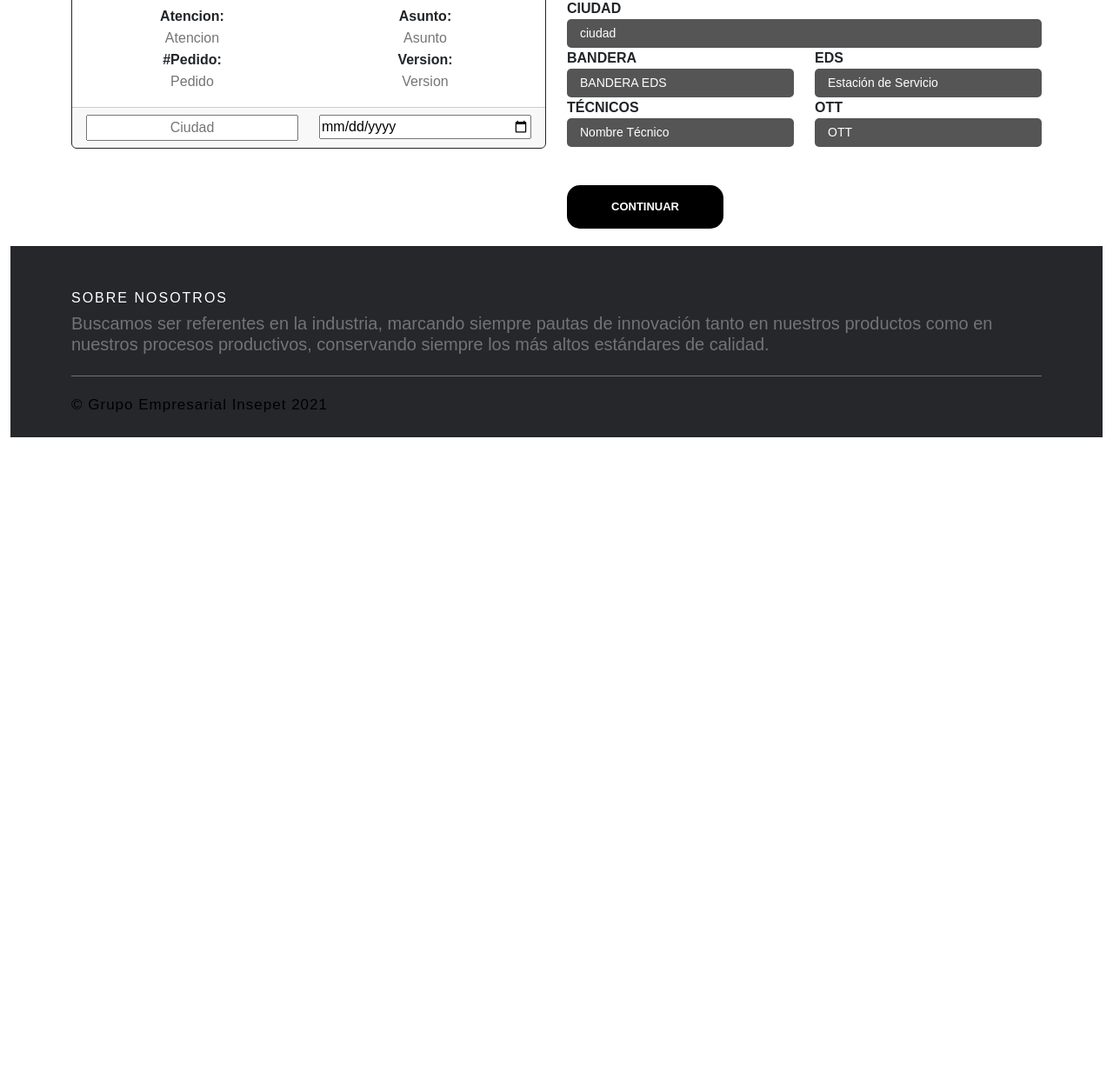
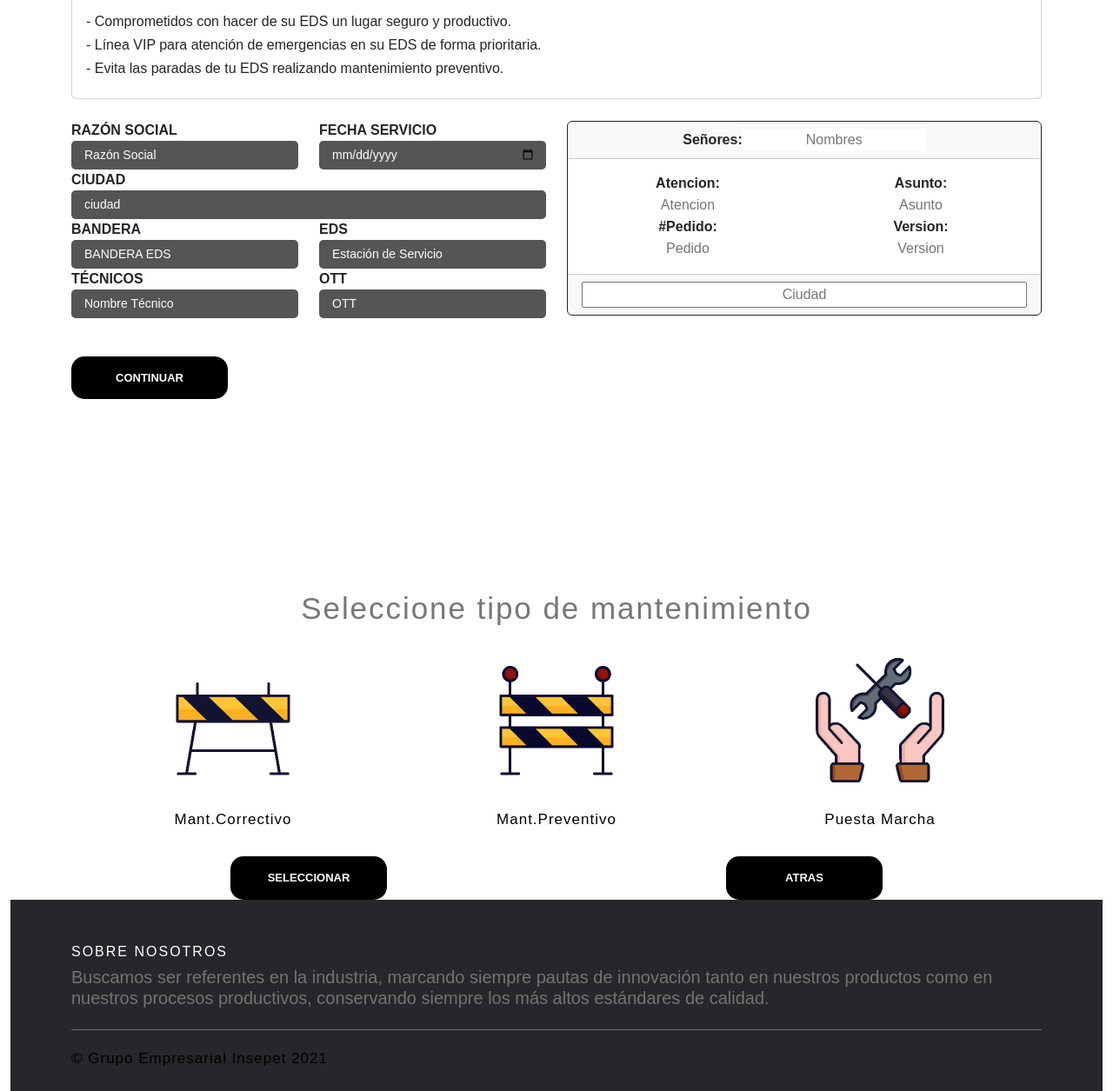
Before and after one commit to T0x1c-Devel0per/AplicativoInsepet, a PHP site: page /Login/ in a window 1280 px wide. Shown: the part 994-2249 px from the top of the page at 87% size. Before the commit the page ends 1497 px from the top, so only its background shows below. Run offline with PHP 8.4, Linux system fonts and the light colour scheme; some libraries are stand-ins or nearby versions.

Commit message:
Mejorando-Aplicativo2.2

```diff
--- a/CSS/style.css
+++ b/CSS/style.css
@@ -772,9 +772,9 @@ tbody, td, tfoot, th, thead, tr {
 }
 
 .textArea {
-  height: 125px;
+  height: 120px;
   border-radius: 15px;
-  padding: 20px;
+  padding: 7px;
 }
 
 .social-icons a.facebook:hover {
@@ -804,7 +804,7 @@ tbody, td, tfoot, th, thead, tr {
 .img-area {
   position: relative;
   width: 182px;
-  height: 200px;
+  height: 180px;
   background: var(--grey);
   margin-bottom: 30px;
   overflow: hidden;
--- a/CSS/style.scss
+++ b/CSS/style.scss
@@ -760,9 +760,9 @@ tbody,td,tfoot,th,thead,tr {
     font-size: 14px
 }
 .textArea{
-    height: 125px;
+    height: 120px;
     border-radius: 15px;
-    padding: 20px;
+    padding: 7px;
 }
 
 .social-icons a.facebook:hover {
@@ -792,7 +792,7 @@ tbody,td,tfoot,th,thead,tr {
 .img-area {
     position: relative;
     width: 182px;
-    height: 200px;
+    height: 180px;
     background: var(--grey);
     margin-bottom: 30px;
     overflow: hidden;
--- a/index.html
+++ b/index.html
@@ -40,78 +40,20 @@
         </div>
     </div>
     <div class="container-fluid">
-        <div id="encabezado" style="background-color: #474747; display: none;">
-            <div class="container">
-                <div class="container" style="position: absolute;">
-                    <div class="row">
-                        <div class="col-4">
-                            <img src="/IMG/logo-insepet1.png">
-                        </div>
-
-                        <div class="col-4">
-                            <img src="/IMG/certificado1.png">
-                        </div>
-                        <div class="col-4">
-                            <img src="/IMG/certificado2.png">
-                        </div>
-                    </div>
-                </div>
-            </div>
-            <svg xmlns="http://www.w3.org/2000/svg" viewBox="0 0 1240 320">
-                <path fill="#f3f4f5" fill-opacity="1"
-                    d="M0,224L60,234.7C120,245,240,267,360,277.3C480,288,600,288,720,272C840,256,960,224,1080,218.7C1200,213,1320,235,1380,245.3L1440,256L1440,0L1380,0C1320,0,1200,0,1080,0C960,0,840,0,720,0C600,0,480,0,360,0C240,0,120,0,60,0L0,0Z">
-                </path>
-            </svg>
-        </div>
-        <div class="container" id="seccion1">
-            <h1 style="font-size: 25px; text-align: center; margin-top: 50px;">Informe Mantenimiento EDS</h1>
-            <div class="col" id="infoImportante" style="display: block; margin-top: 25px; margin-bottom: 70px;">
+        <div class="container" id="seccion1" style="margin-top: 50px;">
+
+            <h1>INFORME MANTENIMIENTO</h1>
+
+            <div class="row" id="formRazon">
+                <div class="container d-flex justify-content-center">
+                    <div class="col-12" id="infoImportante" style="display: block; width: 100%;">
                         <div class="card mb-12">
-                    <img class="card-img-top" src="/IMG/headerFondo.jpg" alt="Card image cap" style="height: 200px;">
+                            <img class="card-img-top" src="/IMG/headerFondo.jpg" alt="Card image cap" style="height: 500px;">
                             <div class="card-body">
-                        <p class="card-text">- Comprometidos con hacer de su EDS un lugar seguro y productivo.</p>
-                        <p>- Línea VIP para atención de emergencias en su EDS de forma prioritaria.</p>
-                        <p>- Evita las paradas de tu EDS realizando mantenimiento preventivo.</p>
-                    </div>
-                </div>
-            </div>
-
-
-
-            <div class="row" id="formRazon">
-                <div class="col" id="tablaAtencion" style="margin-top: 30px;">
-                    <div class="card border-dark mb-3">
-                        <div class="card-header text-center"><b>Señores:</b><input type="text" style="border: none; text-align: center;" placeholder="Nombres"></div>
-                        <div class="card-body text-dark" style="height: 90%;">
-                            <div class="row">
-                                <div class="col text-center w-100">
-                                    <b class="card-title">Atencion:</b>
-                                    <input type="text" placeholder="Atencion" style="border: none;text-align: center;">
-                                </div>
-                                <div class="col text-center w-100">
-                                    <b class="card-title">Asunto: </b>
-                                    <input type="text" placeholder="Asunto" style="border: none;text-align: center;">
-                                </div>
-                                <div class="col text-center w-100">
-                                    <b class="card-title">#Pedido:</b>
-                                    <input type="text" placeholder="Pedido" style="border: none;text-align: center;">
-                                </div>
-                                <div class="col text-center w-100">
-                                    <b class="card-title">Version:</b>
-                                    <input type="text" placeholder="Version" style="border: none;text-align: center;">
-                                </div>
-                            </div>
-                        </div>
-                        <div class="card-footer text-center">
-                            <div class="row">
-                                <div class="col-sm-6">
-                                    <input type="text" style="width: 100%; text-align: center;" placeholder="Ciudad">
-                                </div>
-                                <div class="col-sm-6">
-                                    <input type="date" style="width: 100%;" >
-                                </div>
-                            </div>
-
+                                <h6 class="card-text">- Comprometidos con hacer de su EDS un lugar seguro y productivo.</h6>
+                                <h6>- Línea VIP para atención de emergencias en su EDS de forma prioritaria.</h6>
+                                <h6>- Evita las paradas de tu EDS realizando mantenimiento preventivo.</h6>
+                            </div>
                         </div>
                     </div>
                 </div>
@@ -159,9 +101,42 @@
                     </form>
                     <button class="btn-theme-sm  btn-base-bg text-uppercase margin-b-30" form="formularioRazon" style="margin-top:20px;margin-bottom: 20px;" id="ocultarContenido" onclick="validar()">Continuar</button>
                 </div>
-            </div>
-        </div>
-        <div class="container" id="seccionApp02" style="display: none;">
+                <div class="col" id="tablaAtencion h-100" style="margin-top: 25px;">
+                    <div class="card border-dark mb-3">
+                        <div class="card-header text-center"><b>Señores:</b><input type="text" style="border: none; text-align: center;"
+                                placeholder="Nombres"></div>
+                        <div class="card-body text-dark" style="height: 90%;">
+                            <div class="row">
+                                <div class="col text-center w-100">
+                                    <b class="card-title">Atencion:</b>
+                                    <input type="text" placeholder="Atencion" style="border: none;text-align: center;">
+                                </div>
+                                <div class="col text-center w-100">
+                                    <b class="card-title">Asunto: </b>
+                                    <input type="text" placeholder="Asunto" style="border: none;text-align: center;">
+                                </div>
+                                <div class="col text-center w-100">
+                                    <b class="card-title">#Pedido:</b>
+                                    <input type="text" placeholder="Pedido" style="border: none;text-align: center;">
+                                </div>
+                                <div class="col text-center w-100">
+                                    <b class="card-title">Version:</b>
+                                    <input type="text" placeholder="Version" style="border: none;text-align: center;">
+                                </div>
+                            </div>
+                        </div>
+                        <div class="card-footer text-center">
+                            <div class="row">
+                                <div class="col-sm">
+                                    <input type="text" style="width: 100%; text-align: center;" placeholder="Ciudad">
+                                </div>
+                            </div>
+                        </div>
+                    </div>
+                </div>
+            </div>
+        </div>
+        <div class="container" id="seccionApp02" style="display: block;">
             <div class="container" id="tituloSeleccion">
                 <h1 class="container d-flex justify-content-center" style="text-align: center; padding-top: 200px;">Seleccione tipo de mantenimiento</h1>
             </div>
@@ -200,7 +175,7 @@
                     <button class="btn-theme-sm  btn-base-bg text-uppercase margin-b-30" style="margin-top:20px" id="ocultarContenido" onclick="ocultarSeccion2() + mostrarSeccion1()">ATRAS</button>
                 </div>
             </div>
-            <div id="div1" class="container" style="display:none; margin-top:250px;">
+            <div id="div1" class="container" style="display:none;">
                 <h1 style="font-size: 20px;font-weight: bold;text-align: center;">Mantenimiento Correctivo</h1>
                 <div class="container" id="seleccionMant">
                     <div class="row d-flex justify-content-center">
@@ -264,15 +239,12 @@
                                         </tr>
                                     </tbody>
                                 </table>
-                                <button class="btn-info" id="add8" type="submit">
-                                    <span class="glyphicon glyphicon-plus-sign"></span>AGREGAR FILA</button>
-                                    <div class="container d-flex justify-content-center" id="AgregarFila">
-                                        <button class="btn-info" onclick="agregarHtlm();">
-                                            <span class="glyphicon glyphicon-plus-sign"></span>AGREGAR SECCION</button>
-                                    </div>
-                            </div>
-                        </div>
-                        <div class="container" style="margin-bottom: 100px;">
+                                <button class="btn-info" id="add8" type="submit"onclick="agregarHtlm();">
+                                    <span class="glyphicon glyphicon-plus-sign"></span>AGREGAR FILA
+                                </button>
+                            </div>
+                        </div>
+                        <div class="container">
                             <div class="row" id="dispensadores01">
                                 <div class="container-fluid" style="min-width: 390px">
                                     <svg xmlns="http://www.w3.org/2000/svg" viewBox="0 0 1440 320">
@@ -282,7 +254,8 @@
                                     </svg>
                                 </div>
                                 <h1> Equipo 1</h1>
-                                <div class="col-6">
+                                <div class="row" id="AgregarFila1-1">
+                                    <div class="col">
                                         <h1 style="text-align: center;">Antes</h1>
                                         <div class="container d-grid justify-content-center">
                                             <input type="file" id="file" accept="image/*" hidden>
@@ -302,7 +275,7 @@
                                             </label>
                                         </div>
                                     </div>
-                                <div class="col-6">
+                                    <div class="col">
                                         <h1 style="text-align: center;">Despues</h1>
                                         <div class="container d-grid justify-content-center">
                                             <input type="file" id="file" accept="image/*" hidden>
@@ -323,22 +296,25 @@
                                             </label>
                                         </div>
                                     </div>
-                                <div class="col d-flex justify-content-center contDescripcion"
-                                    style="margin-bottom: 100px; display: flex; flex-direction: column; justify-content: center;">
-                                    <div class="container">
-                                        <p>Descripción Procedimiento Equipo #1</p>
-                                        <textarea class="textArea"
-                                            placeholder="Describa el proceso que se realizado a los equipos...."></textarea>
-                                    </div>
-                                </div>
-                            </div>
-                        </div>
-                        <div class="container-fluid">
+                                </div>
+                                <div class="row d-flex justify-content-center" id="">
+
+                                </div>
+                                <div class="row d-flex justify-content-center contDescripcion"
+                                    style="display: flex; flex-direction: column; justify-content: center;">
+                                    <div class="container">
+                                        <textarea class="textArea" placeholder="Describa el proceso que se realizado a los equipos...."></textarea>
+                                    </div>
+                                    <button class="btn-info" id="botonSeccionFotos" onclick="agregarSeccion1()">
+                                        <span class="glyphicon glyphicon-plus-sign"></span>AÑADIR FOTOGRAFIAS
+                                    </button>
+                                </div>
                                 <svg xmlns="http://www.w3.org/2000/svg" viewBox="0 0 1440 320">
                                     <path fill="#0099ff" fill-opacity="1"
                                         d="M0,224L48,224C96,224,192,224,288,202.7C384,181,480,139,576,149.3C672,160,768,224,864,234.7C960,245,1056,203,1152,197.3C1248,192,1344,224,1392,240L1440,256L1440,320L1392,320C1344,320,1248,320,1152,320C1056,320,960,320,864,320C768,320,672,320,576,320C480,320,384,320,288,320C192,320,96,320,48,320L0,320Z">
                                     </path>
                                 </svg>
+                            </div>
                         </div>
                     </div>
                 </div>
@@ -1666,6 +1642,18 @@
                 alert("Se ha agregado una nueva Seccion")
             })
         })
+        $(document).ready(function(){
+            var contadorFotos = 1;
+            $("#botonSeccionFotos").click(function(){
+
+                contadorFotos++;
+                if (contadorFotos >= 5) {
+                    $("#botonSeccionFotos").css("display", "none")
+                }
+            })
+
+
+        })
         $(document).ready(function () {
             $("#btnComprobar").click(function () {
                 if ($("#btnradio1").is(':checked')) {
@@ -1723,8 +1711,14 @@
                 $("#tablas3-4").css("height", "800px")
                 $("#tablas3-5").css("height", "890px")
 
+                $("br").css("display", "none")
+                $("#fotoSeccion1-1").css("margin-top", "40px")
+                $("#fotoSeccion1-2").css("margin-top", "40px")
+
+
             })
         });
+
         function previewBeforeUpload(id) {
                 document.querySelector("#" + id).addEventListener("change", function (e) {
                     if (e.target.files.length == 0) {
```
Also changed, not shown: JS/script.js (+89 -5 lines), 1 other file. Lines whose indentation alone changed are shown as unchanged.
